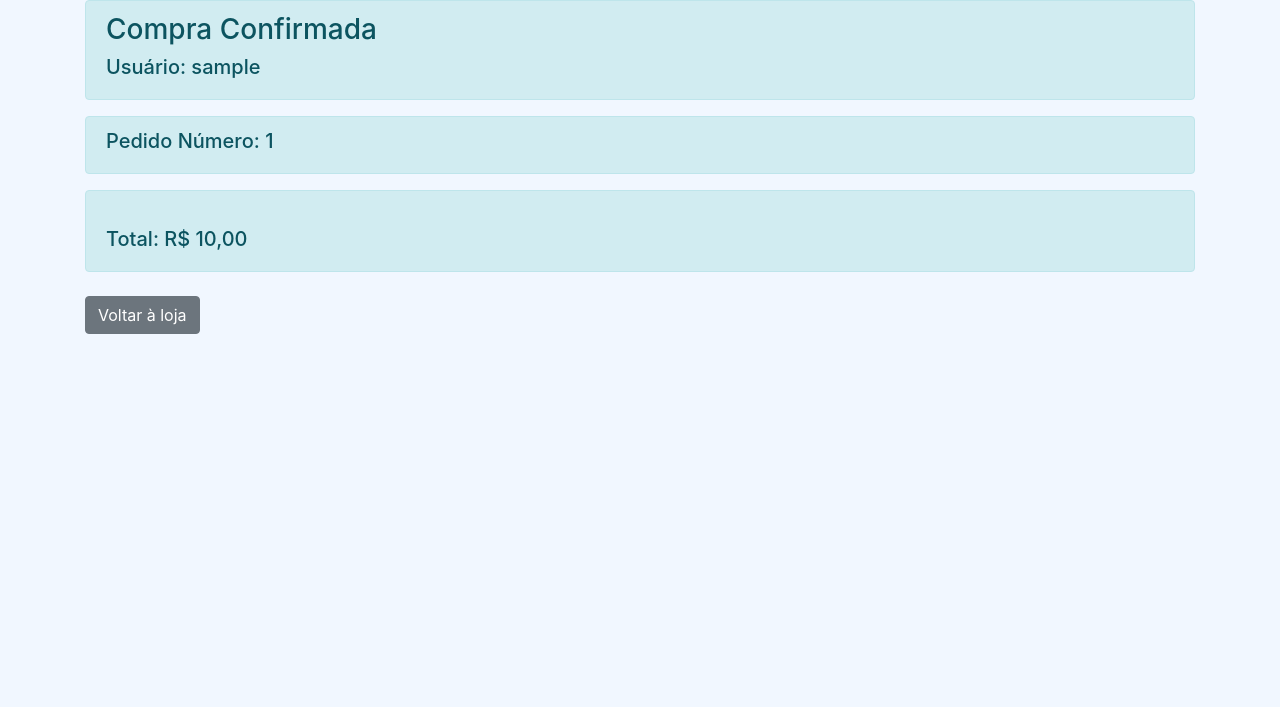
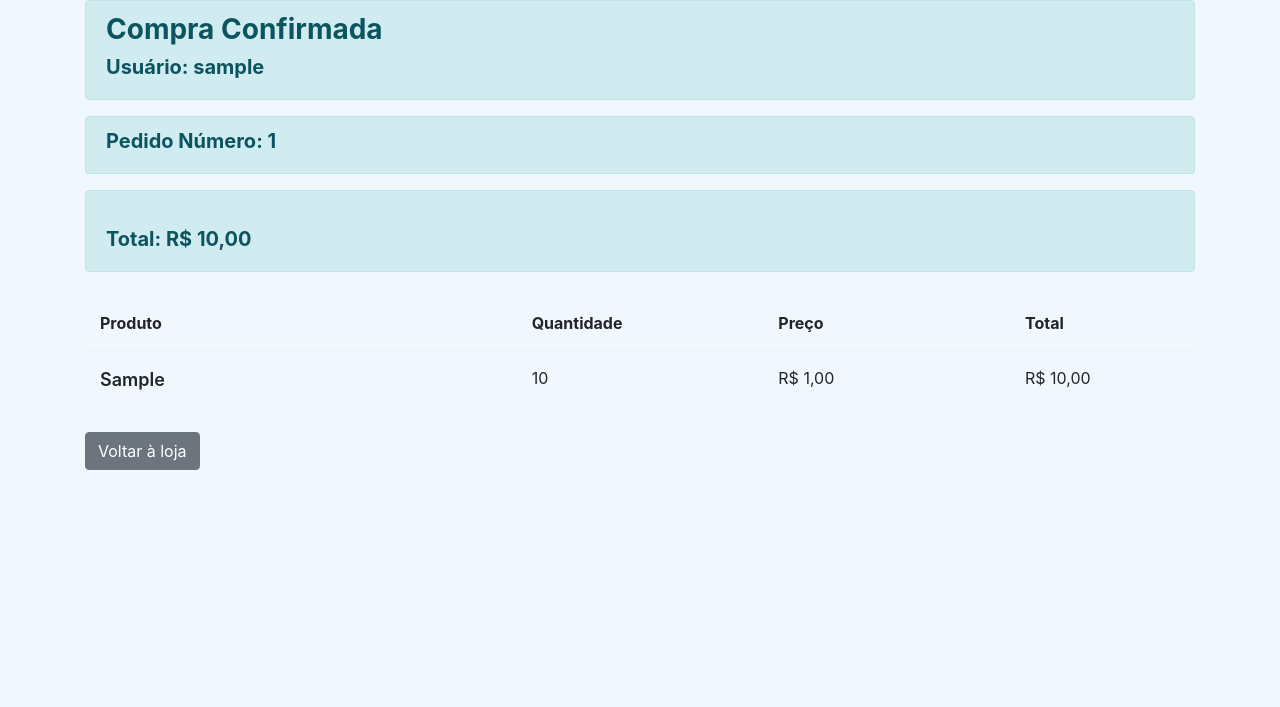
Before and after one commit to vitpinheiro/Progweb, a Django app: template Loja/loja/templates/carrinho/carrinho-confirmado.html in a window 1280 px wide. Shown: the part 56-763 px from the top of the page. Run offline with Django 4.2, Linux system fonts and the light colour scheme; the template is opened without the code that fills it: values that come from a table or form of the project are taken from there, others are empty; tables that the repository leaves empty hold one stand-in row (values such as "Sample post"); some libraries are stand-ins or nearby versions.

Commit message:
carrinho ok

```diff
--- a/Loja/loja/templates/carrinho/carrinho-confirmado.html
+++ b/Loja/loja/templates/carrinho/carrinho-confirmado.html
@@ -5,6 +5,73 @@
 
 {% block styles %}
 <link rel="stylesheet" href="{% static 'css/home.css' %}">
+<style>
+
+
+    .alert-info h3, .alert-info h5 {
+        font-weight: bold;
+    }
+    .product-row {
+        display: flex;
+        justify-content: space-between;
+        padding: 15px 0;
+        border-bottom: 1px solid #f1f1f1;
+    }
+    .product-row:last-child {
+        border-bottom: none;
+    }
+    .product-info {
+        display: flex;
+        align-items: center;
+        justify-content: space-between;
+    }
+    .product-info div {
+        font-size: 16px;
+    }
+    .product-info .price, .product-info .total {
+        font-weight: bold;
+    }
+    .btn-custom {
+        padding: 10px 20px;
+        border-radius: 5px;
+        font-size: 16px;
+        text-align: center;
+    }
+    .btn-primary {
+        background-color: #007bff;
+        border-color: #007bff;
+    }
+    .btn-primary:hover {
+        background-color: #0056b3;
+        border-color: #0056b3;
+    }
+    .btn-success {
+        background-color: #28a745;
+        border-color: #28a745;
+    }
+    .btn-success:hover {
+        background-color: #218838;
+        border-color: #1e7e34;
+    }
+    .btn-secondary {
+        background-color: #6c757d;
+        border-color: #6c757d;
+    }
+    .btn-secondary:hover {
+        background-color: #5a6268;
+        border-color: #545b62;
+    }
+    .mt-4 {
+        margin-top: 30px;
+    }
+    .product-name {
+        font-size: 18px;
+        font-weight: 600;
+    }
+    .product-quantity, .product-price, .product-total {
+        font-size: 16px;
+    }
+</style>
 {% endblock %}
 
 {% block content %}
@@ -21,12 +88,33 @@
             <div class="alert alert-info">
                 <h5 class="mt-4">Total: R$ {{ carrinho.total|floatformat:2 }}</h5>
             </div>
+
+            <!-- Exibindo os produtos comprados -->
+            <div class="mt-4">
+                <div class="product-row" style="font-weight: bold;">
+                    <div class="col-md-4">Produto</div>
+                    <div class="col-md-2">Quantidade</div>
+                    <div class="col-md-2">Preço</div>
+                    <div class="col-md-2">Total</div>
+                </div>
+
+                {% for item in carrinho.itens.all %}
+                    <div class="product-row">
+                        <div class="col-md-4 product-name">{{ item.produto.Produto }}</div>
+                        <div class="col-md-2 product-quantity">{{ item.quantidade }}</div>
+                        <div class="col-md-2 product-price">R$ {{ item.preco|floatformat:2 }}</div>
+                        <div class="col-md-2 product-total">R$ {{ item.total|floatformat:2 }}</div>
+                    </div>
+                {% endfor %}
+            </div>
+
         {% else %}
             <div class="alert alert-warning mt-4" role="alert">
                 Seu carrinho não foi finalizado.
             </div>
             <a href="{% url 'home' %}" class="btn btn-primary mt-3">Ir à loja</a>
         {% endif %}
+
         <div class="mt-4">
             <a href="{% url 'home' %}" class="btn btn-secondary">Voltar à loja</a>
         </div>
--- a/Loja/loja/templates/home/home.html
+++ b/Loja/loja/templates/home/home.html
@@ -39,6 +39,8 @@
                             <button class="btn btn-warning btn-card">
                                 <i class="fa fa-heart"></i> Favoritar
                             </button>
+                            <a href={% url 'create_carrinhoitem' prod.id %} class="btn btn-primary mt-2"><i
+                                class="fa fa-plus"></i> Comprar</a>
                         </div>
                     </div>
                 </div>
--- a/Loja/loja/urls/CarrinhoUrls.py
+++ b/Loja/loja/urls/CarrinhoUrls.py
@@ -1,5 +1,5 @@
 from django.urls import path
-from loja.views.CarrinhoView import create_carrinhoitem_view, list_carrinho_view, confirmar_carrinho_view, remover_item_view
+from loja.views.CarrinhoView import create_carrinhoitem_view, list_carrinho_view, confirmar_carrinho_view, remover_item_view, aumentar_quantidade_view, diminuir_quantidade_view
 urlpatterns = [
 # acrescente a urls de visualizar carrinho
 path("", list_carrinho_view, name='list_carrinho'),
@@ -8,5 +8,7 @@ path("<int:produto_id>", create_carrinhoitem_view, name='create_carrinhoitem'),
 path("confirmar", confirmar_carrinho_view, name='confirmar_carrinho'),
 # acrescente a urls de remover item do carrinho
 path('remover/<int:item_id>/', remover_item_view, name='remover_carrinhoitem'),
+path('aumentar_quantidade/<int:item_id>/', aumentar_quantidade_view, name='aumentar_quantidade'),
+path('diminuir_quantidade/<int:item_id>/', diminuir_quantidade_view, name='diminuir_quantidade'),
 
 ]
```
Also changed, not shown: Loja/loja/templates/carrinho/carrinho-listar.html (+45 -6 lines), Loja/loja/views/CarrinhoView.py (+15 -0 lines).
